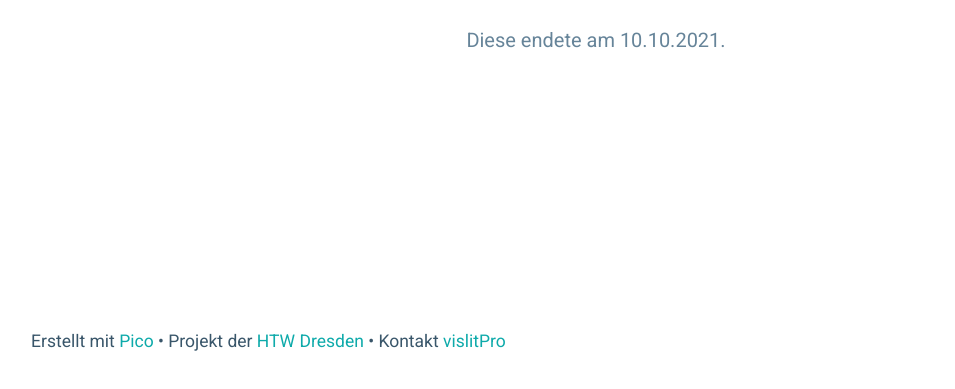
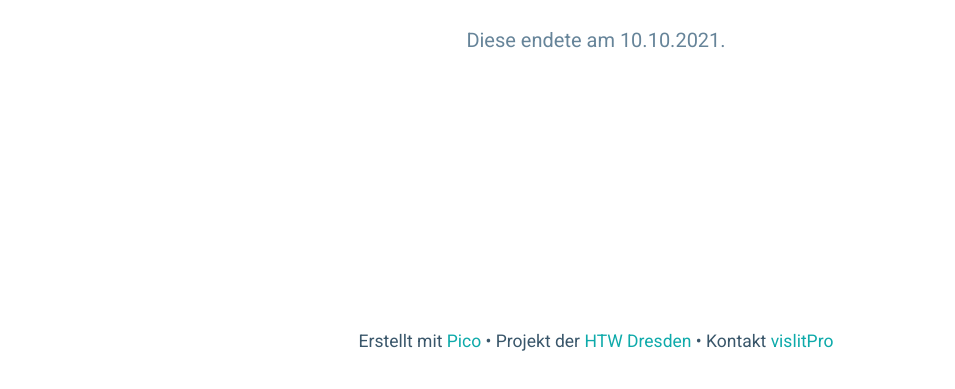
Before and after one commit to erik9010/vislit, a plain HTML site: page new1.html in a window 1280 px wide. Shown: the part 155-544 px from the top of the page, without its empty margins (44-999 px from the left). Drawn offline with nearby package versions, Linux system fonts and the light colour scheme; a web font is replaced by a local one.

Commit message:
Update new1.html

```diff
--- a/new1.html
+++ b/new1.html
@@ -42,8 +42,8 @@
 
     <!-- Footer -->
     <footer class="container">
-      <small>Erstellt mit <a href="https://picocss.com" target="_blank">Pico</a> • Projekt der <a href="https://www.htw-dresden.de/" target="_blank">HTW Dresden</a>
-	      • Kontakt <a href= "mailto:vislitpro@gmail.com">vislitPro</a></small>
+     <center> <small>Erstellt mit <a href="https://picocss.com" target="_blank">Pico</a> • Projekt der <a href="https://www.htw-dresden.de/" target="_blank">HTW Dresden</a>
+	     • Kontakt <a href= "mailto:vislitpro@gmail.com">vislitPro</a></small></center>
     </footer><!-- ./ Footer -->
 
   </body>
```
